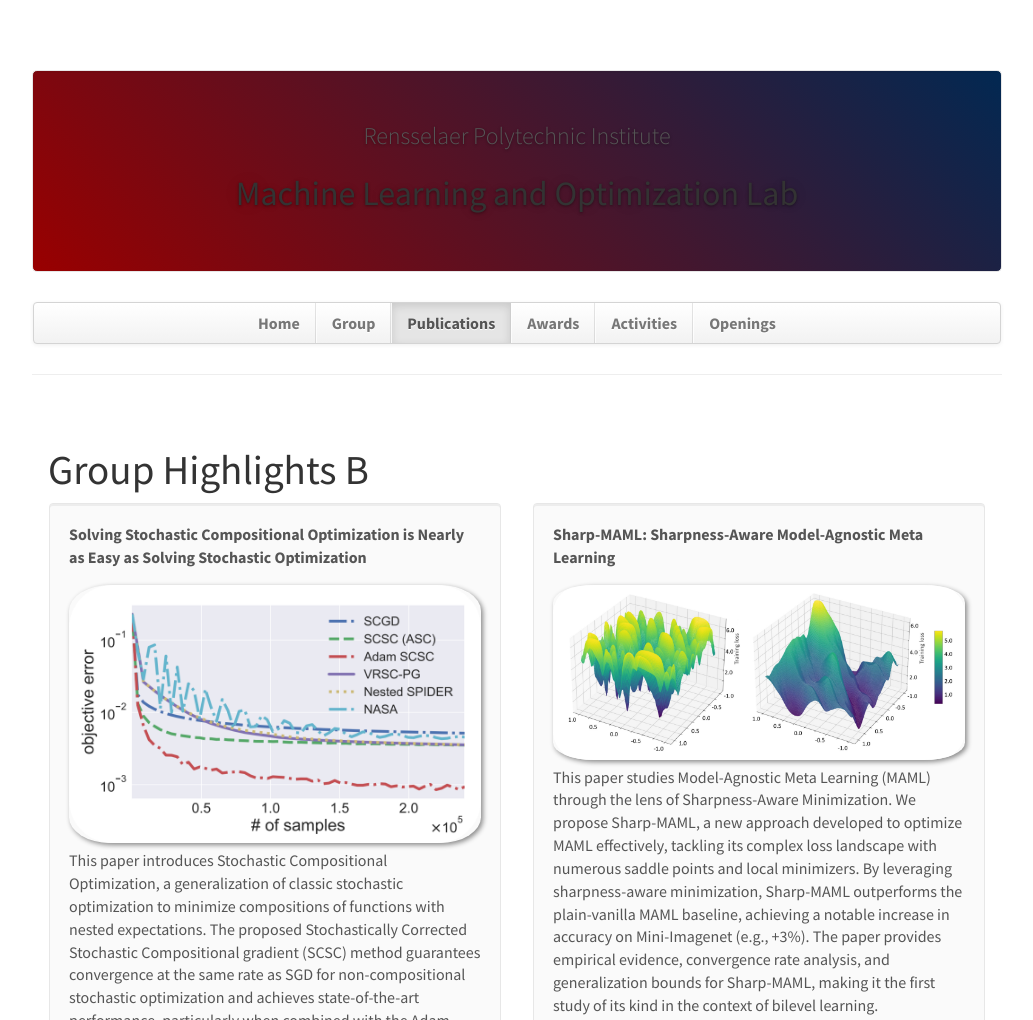
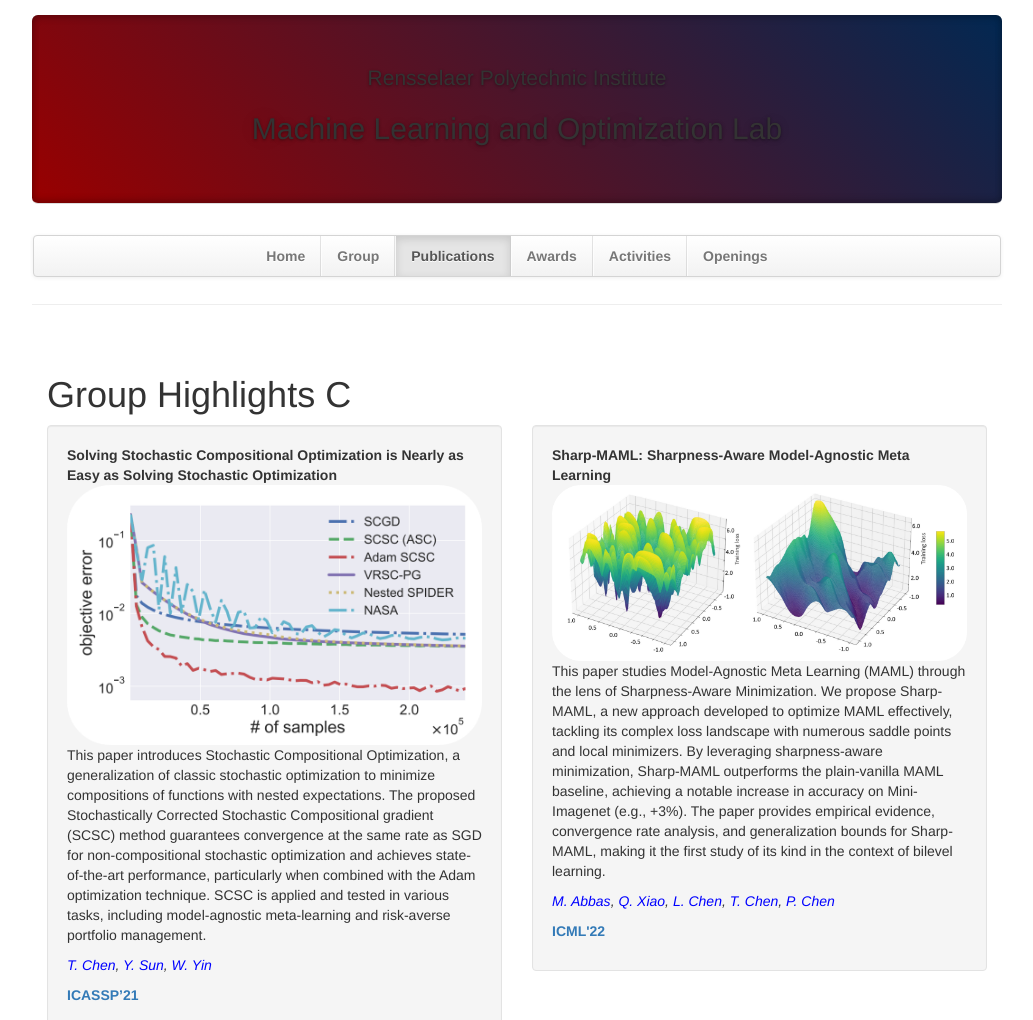
Before and after one commit to mominabbass/mominabbass.github.io, a plain HTML site: page publications.html in a window 1280 px wide. Shown: the top 1020 px of the page, without its empty margins (123-1156 px from the left). Drawn offline with nearby package versions, Linux system fonts and the light colour scheme.

Commit message:
Update publications.html

```diff
--- a/publications.html
+++ b/publications.html
@@ -12,7 +12,7 @@
       <link href="css/bootstrap-responsive.min.css" rel="stylesheet">
       <link href="css/theme.css" rel="stylesheet">
       <link href="https://maxcdn.bootstrapcdn.com/bootstrap/3.4.1/css/bootstrap.min.css" rel="stylesheet">
-      <link rel="stylesheet" href="/css/main.css">
+<!--       <link rel="stylesheet" href="/css/main.css"> -->
 	  <style type="text/css">
          <
          .STYLE2 {font-family: Calibri; font-size: 24px; }
@@ -40,7 +40,7 @@
 <div class="container-fluid">
 <div class="row">
         <div id="gridid" class="col-sm-12">
-  	<h1 id="group-projects-highlights">Group Highlights B</h1>
+  	<h1 id="group-projects-highlights">Group Highlights C</h1>
 
 	<div class="row">
 	  <div class="col-sm-6 clearfix">
```
